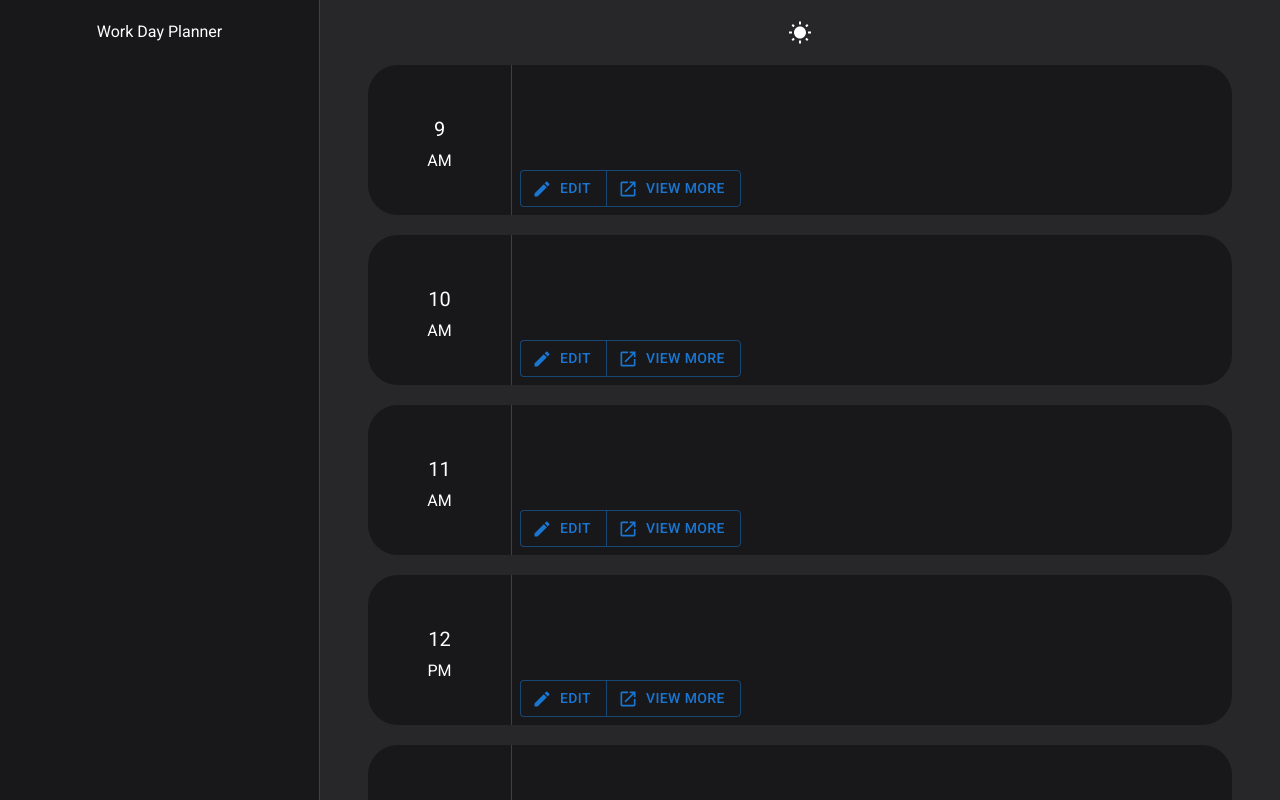
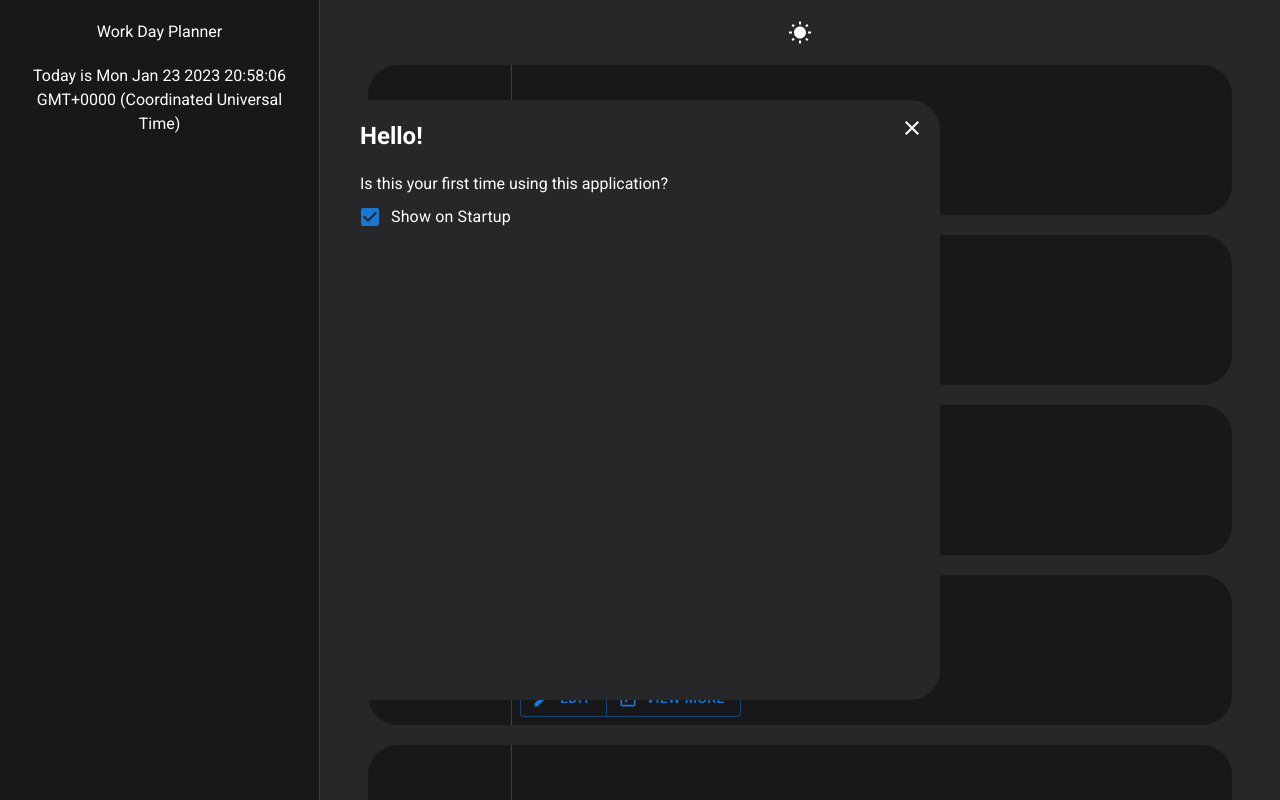
Before and after one commit to gtgtcode/work-day-scheduler, a React (Create React App) app: page / in a window 1280 px wide. Built offline with nearby package versions, Linux system fonts and the light colour scheme.

Commit message:
added start modal

```diff
--- a/package.json
+++ b/package.json
@@ -8,12 +8,14 @@
     "@fontsource/roboto": "^4.5.8",
     "@mui/icons-material": "^5.11.0",
     "@mui/material": "^5.11.5",
+    "@mui/x-date-pickers": "^5.0.16",
     "@testing-library/jest-dom": "^5.16.5",
     "@testing-library/react": "^13.4.0",
     "@testing-library/user-event": "^13.5.0",
+    "dayjs": "^1.11.7",
     "react": "^18.2.0",
     "react-dom": "^18.2.0",
-    "react-scripts": "5.0.1",
+    "react-scripts": "^5.0.1",
     "reactjs-popup": "^2.0.5",
     "web-vitals": "^2.1.4"
   },
--- a/src/App.js
+++ b/src/App.js
@@ -2,11 +2,13 @@ import { Button, ButtonGroup, Card } from '@mui/material';
 import CalendarMonthIcon from '@mui/icons-material/CalendarMonth';
 import ControlPanel from './components/ControlPanel';
 import TimeDisplay from './components/TimeDisplay';
+import CreateUser from './components/CreateUser';
 
 function App() {
   return (
     <main className="App">
       <div className='grid grid-cols-4'>
+        <CreateUser />
         <ControlPanel />
         <TimeDisplay />
       </div>
--- a/src/components/ControlPanel.js
+++ b/src/components/ControlPanel.js
@@ -1,7 +1,16 @@
+import { AdapterDayjs } from '@mui/x-date-pickers/AdapterDayjs';
+import dayjs from 'dayjs';
+import { useState } from 'react';
+
 export default function ControlPanel() {
+    console.log(dayjs().$d)
+    const [date, setDate] = useState(dayjs().$d.toString())
+
+
     return (
       <section className="p-5 h-screen border-r border-slate-700 text-center bg-zinc-900 mt-0">
         <h1>Work Day Planner</h1>
+        <p className='mt-5'>Today is {date}</p>
       </section>
     );
 }
--- /dev/null
+++ b/src/components/CreateUser.js
@@ -0,0 +1,23 @@
+import React from "react";
+import { ReactDOM } from "react";
+import { Box, IconButton, Checkbox, FormControlLabel, FormGroup } from "@mui/material";
+import { Close } from "@mui/icons-material";
+
+export default function CreateUser() {
+
+    const [closeStartModal, setCloseStartModal] = React.useState(false);
+    const [showOnStart, setShowOnStart] = React.useState(true);
+
+    return(
+        <Box id="edit-menu-container" className="w-[600px] h-[600px] z-10 bg-zinc-800 rounded-[30px] absolute left-1/2 top-1/2 translate-x-[-50%] translate-y-[-50%] p-5">
+            <IconButton aria-label="close" className="!absolute right-2 top-2">
+                    <Close className="text-white"/>
+            </IconButton>
+            <h1 className="text-2xl font-bold">Hello!</h1>
+            <p className="pt-5">Is this your first time using this application?</p>
+            <FormGroup>
+                <FormControlLabel control={<Checkbox defaultChecked />} label="Show on Startup" />
+            </FormGroup>
+        </Box>
+    );
+}
--- a/src/components/TimeDisplay.js
+++ b/src/components/TimeDisplay.js
@@ -1,11 +1,15 @@
 import { Button, ButtonGroup, Box, Modal, Typography, IconButton } from "@mui/material";
 import { Close, Edit, ModeNight, OpenInNew, WbSunny } from "@mui/icons-material";
-import React from "react";
+import { LocalizationProvider } from "@mui/material";
+import { AdapterDayjs } from '@mui/x-date-pickers/AdapterDayjs';
+import React, { useState } from "react";
 
 export default function TimeDisplay() {
     const [open, setOpen] = React.useState(false);
-    const handleOpen = () => setOpen(true);
     const handleClose = () => setOpen(false);
+
+    const [modalType, setModal] = useState("");
+    const [timeDate, setTimeDate] = useState("");
 
     return (
       <section className="h-screen text-center col-span-3 overflow-auto">
@@ -21,7 +25,7 @@ export default function TimeDisplay() {
                             <Close className="text-white"/>
                         </IconButton>
                         <Typography id="modal-modal-title" variant="h6" component="h2">
-                            Text in a modal
+                            {modalType}
                         </Typography>
                         <Typography id="modal-modal-description" sx={{ mt: 2 }}>
                             Duis mollis, est non commodo luctus, nisi erat porttitor ligula.
@@ -39,7 +43,10 @@ export default function TimeDisplay() {
             </div>
             <div id="note-container" className="col-span-5 relative">
                 <ButtonGroup className="!absolute bottom-2 left-2 !rounded-full">
-                    <Button variant="outlined" startIcon={<Edit />} onClick={handleOpen}>Edit</Button>
+                    <Button variant="outlined" startIcon={<Edit />} onClick={() => {
+                        setModal("Edit");
+                        setOpen(true);
+                        }}>Edit</Button>
                     <Button variant="outlined" startIcon={<OpenInNew />}>View More</Button>
                 </ButtonGroup>
                 <div id="note-display" className="w-[80%] h-[100px] text-left text-clip overflow-hidden p-5">
```
Also changed, not shown: 1 other file (tests, documents, lock files or other folders).
